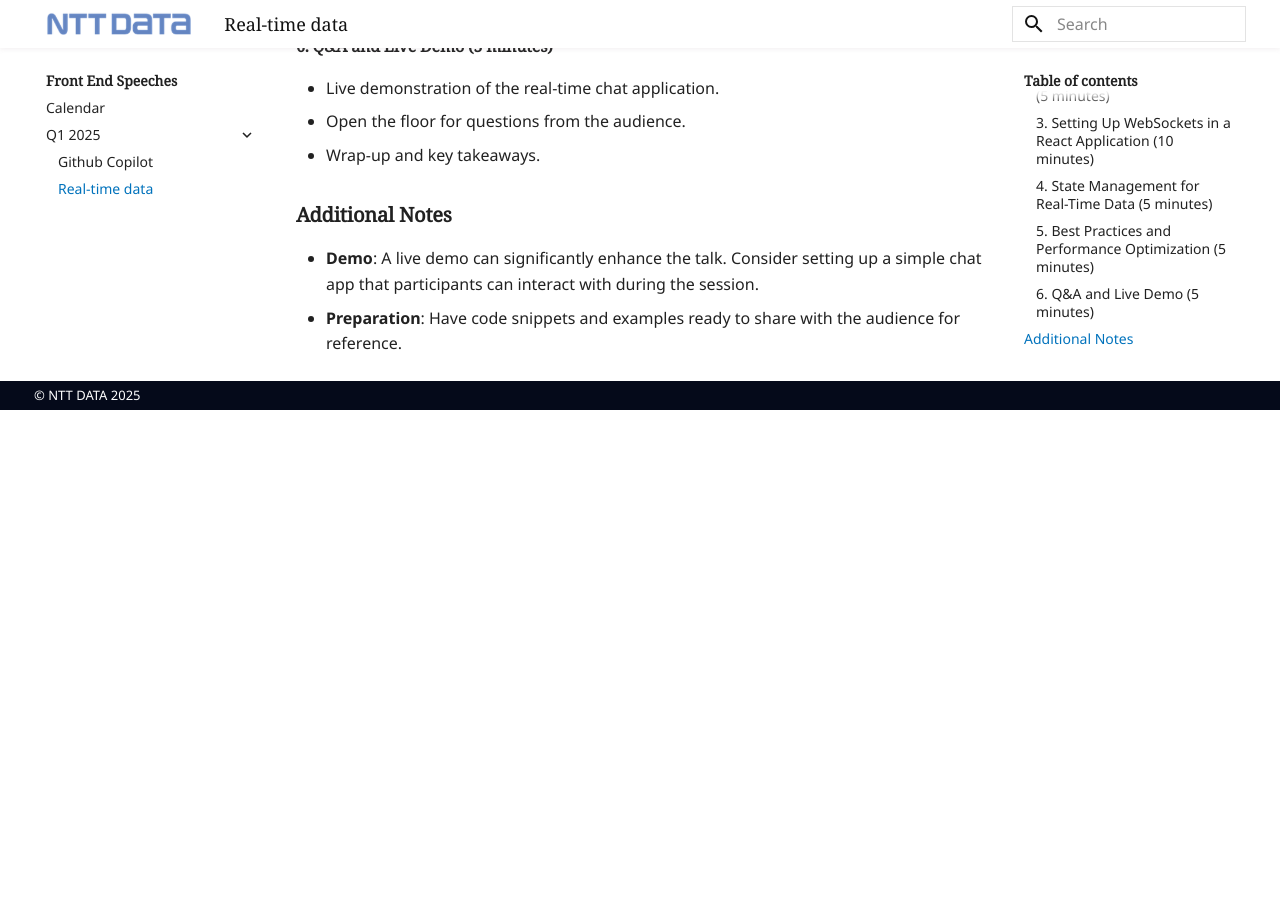
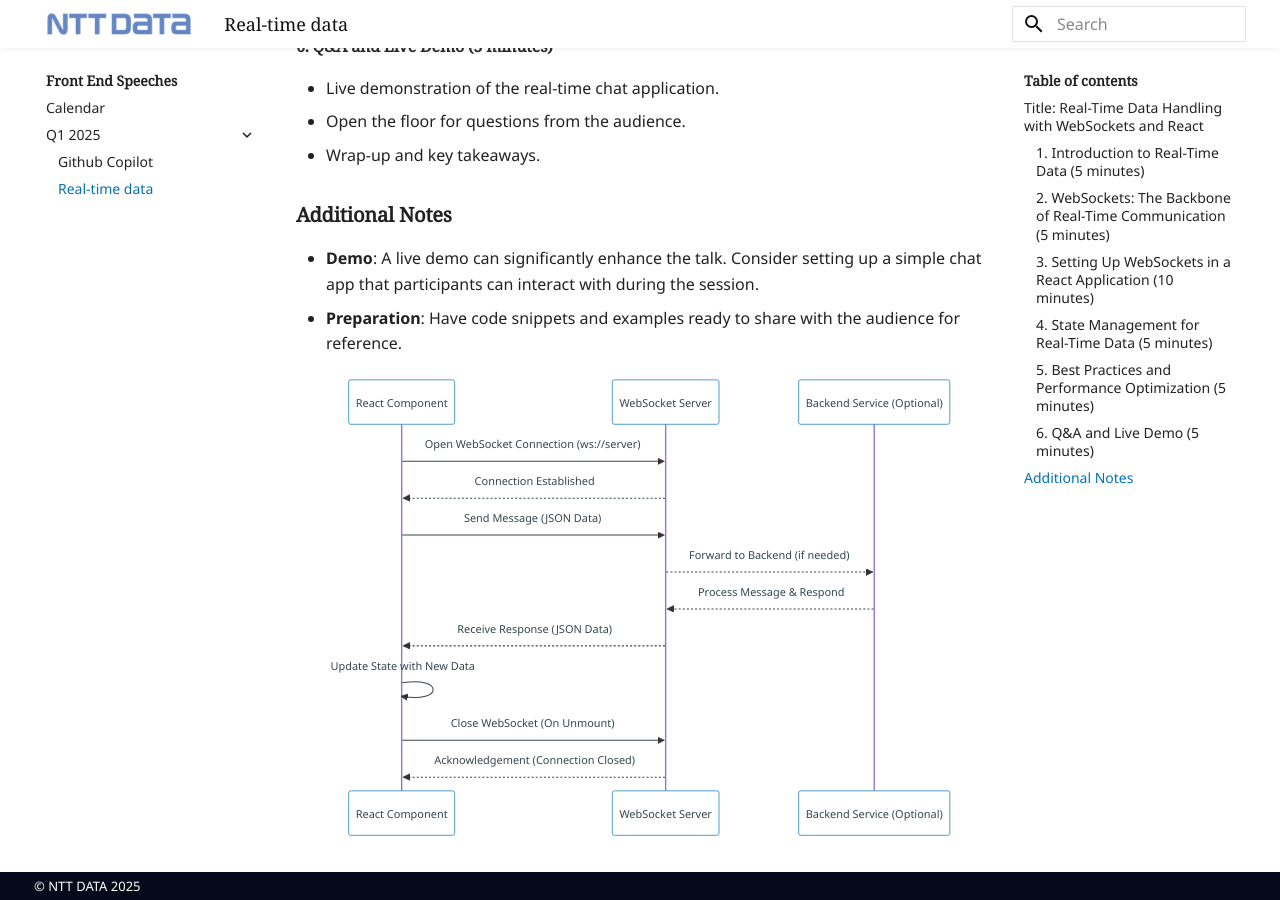
Before and after one commit to barbaraschiavinato/front-end-speeches, an MkDocs documentation site: the page built from docs/Q1-2025/real-time-data.md, in a window 1280 px wide and 900 px high, scrolled down 1012 px. Built offline with MkDocs 1.6.1 and Material for MkDocs 9.7.7, drawn with Linux system fonts in a browser that asks for light colours; before the commit the page ends 1422 px from its top, so only the background shows below that; some of the changed lines change nothing that is shown.

Commit message:
feat: add mermaid

````diff
--- a/docs/Q1-2025/real-time-data.md
+++ b/docs/Q1-2025/real-time-data.md
@@ -27,3 +27,22 @@
 ### **Additional Notes**
 - **Demo**: A live demo can significantly enhance the talk. Consider setting up a simple chat app that participants can interact with during the session.
 - **Preparation**: Have code snippets and examples ready to share with the audience for reference.
+
+``` mermaid
+sequenceDiagram
+    participant UI as React Component
+    participant WS as WebSocket Server
+    participant Backend as Backend Service (Optional)
+
+    UI->>WS: Open WebSocket Connection (ws://server)
+    WS-->>UI: Connection Established
+
+    UI->>WS: Send Message (JSON Data)
+    WS-->>Backend: Forward to Backend (if needed)
+    Backend-->>WS: Process Message & Respond
+    WS-->>UI: Receive Response (JSON Data)
+
+    UI->>UI: Update State with New Data
+    UI->>WS: Close WebSocket (On Unmount)
+    WS-->>UI: Acknowledgement (Connection Closed)
+```
--- a/mkdocs.yml
+++ b/mkdocs.yml
@@ -36,6 +36,11 @@
   - pymdownx.emoji:
       emoji_index: !!python/name:material.extensions.emoji.twemoji
       emoji_generator: !!python/name:material.extensions.emoji.to_svg
+  - pymdownx.superfences:
+      custom_fences:
+        - name: mermaid
+          class: mermaid
+          format: !!python/name:pymdownx.superfences.fence_code_format
 theme:
   name: material
   logo: assets/logo.png
````
